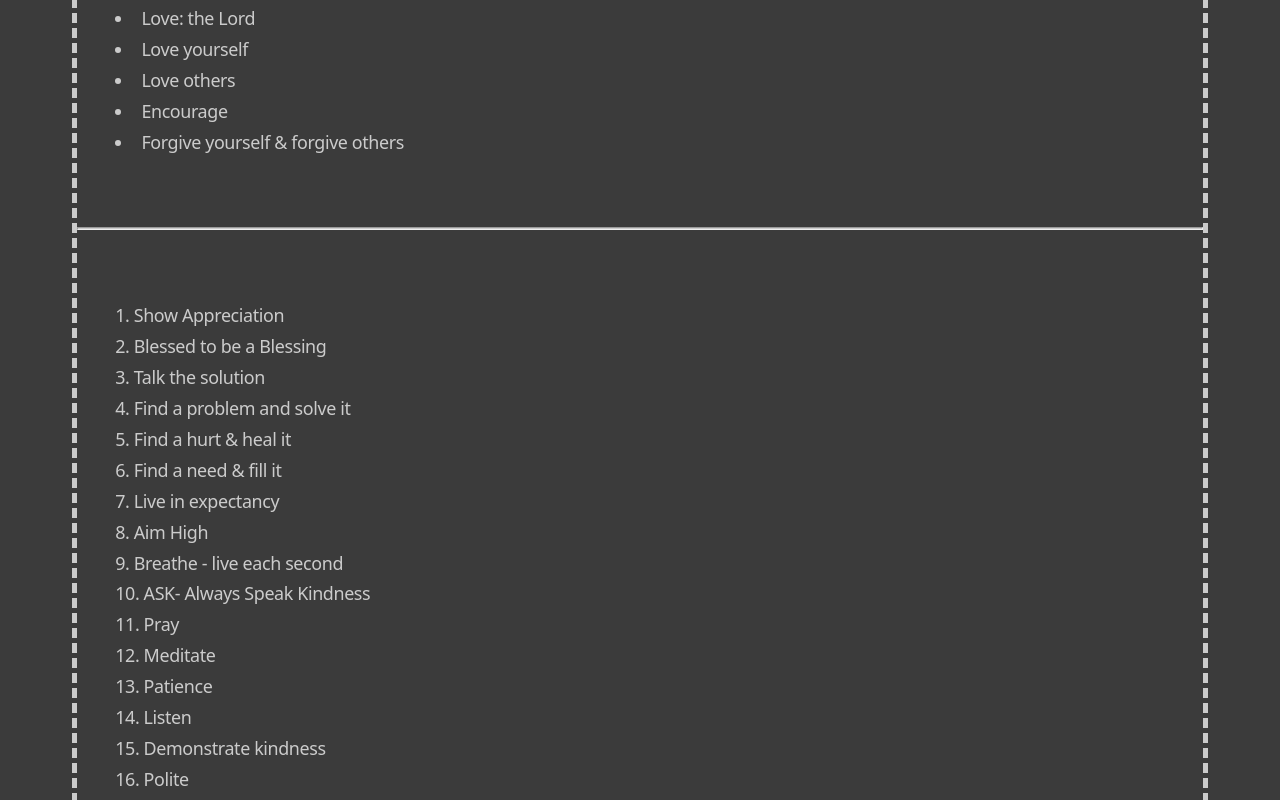
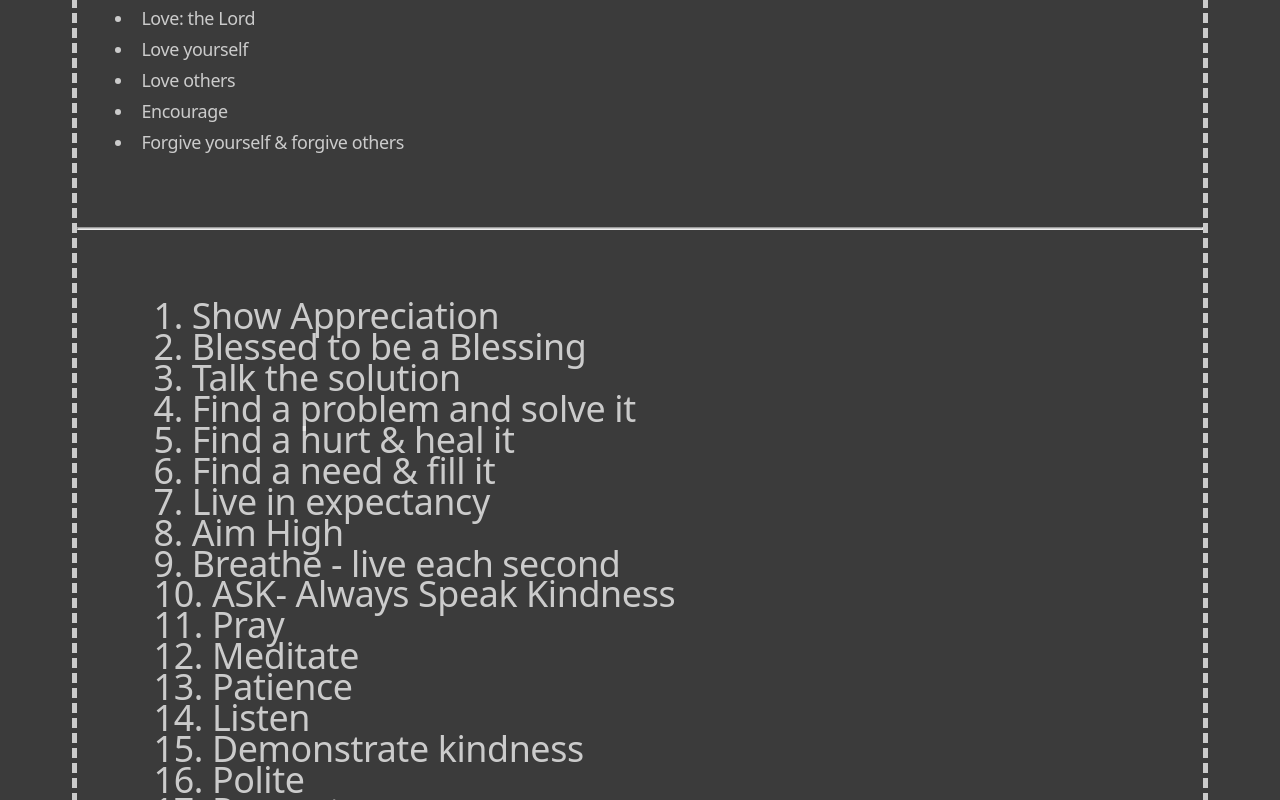
Before and after one commit to snuggs/seedfaith, a plain HTML site: page index.html in a window 1280 px wide. Shown: the part 1240-2040 px from the top of the page. Drawn offline with Linux system fonts and the light colour scheme.

Commit message:
Update font size

```diff
--- a/index.css
+++ b/index.css
@@ -216,3 +216,8 @@ a[href*=youtube]::before {
   border-radius: .3em;
   text-shadow: 0.1em 0.1em 0 rgb(10,10,10,0.8)
 }
+
+
+main ol {
+  font-size: 2em;
+}
```
